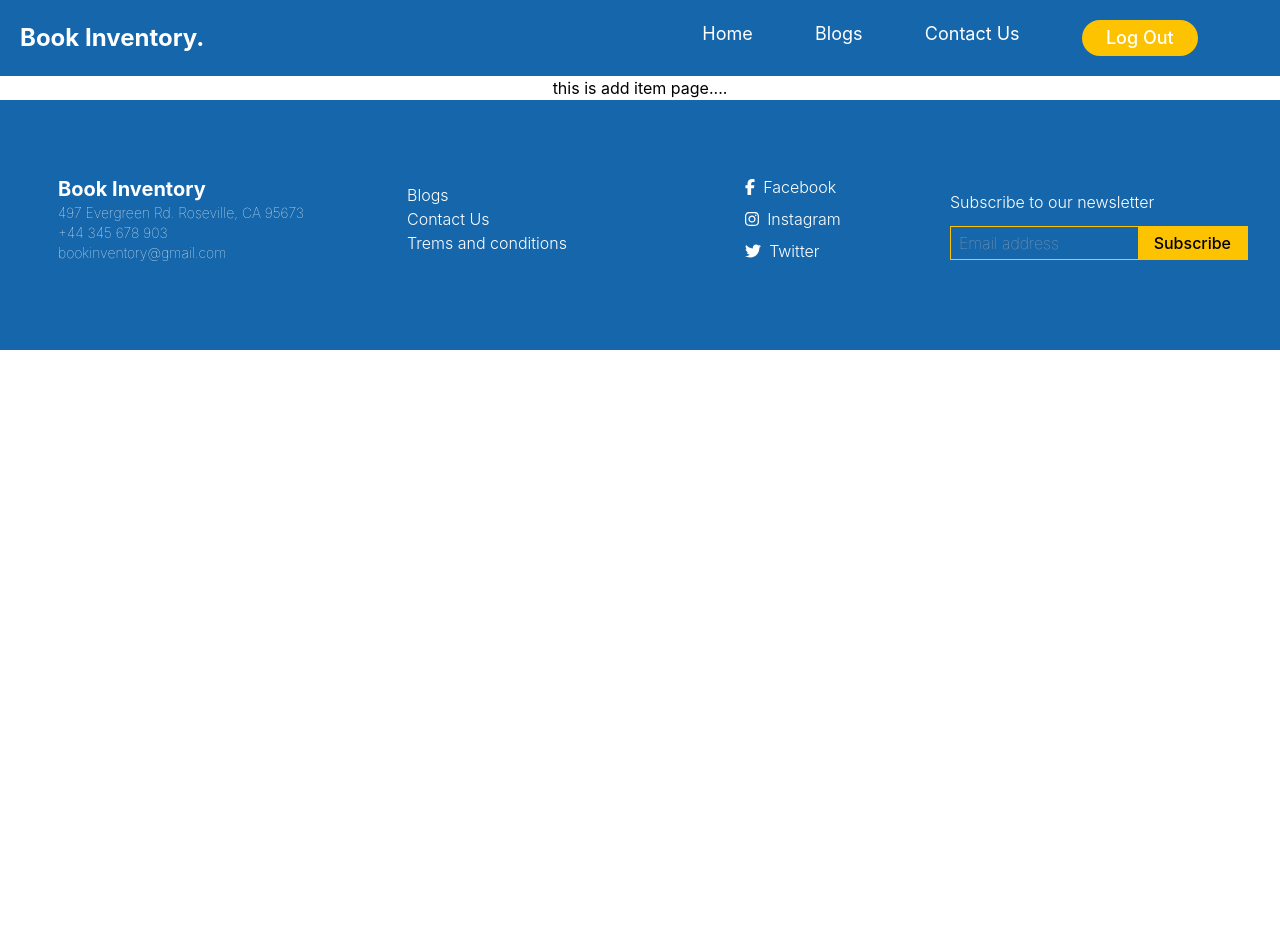
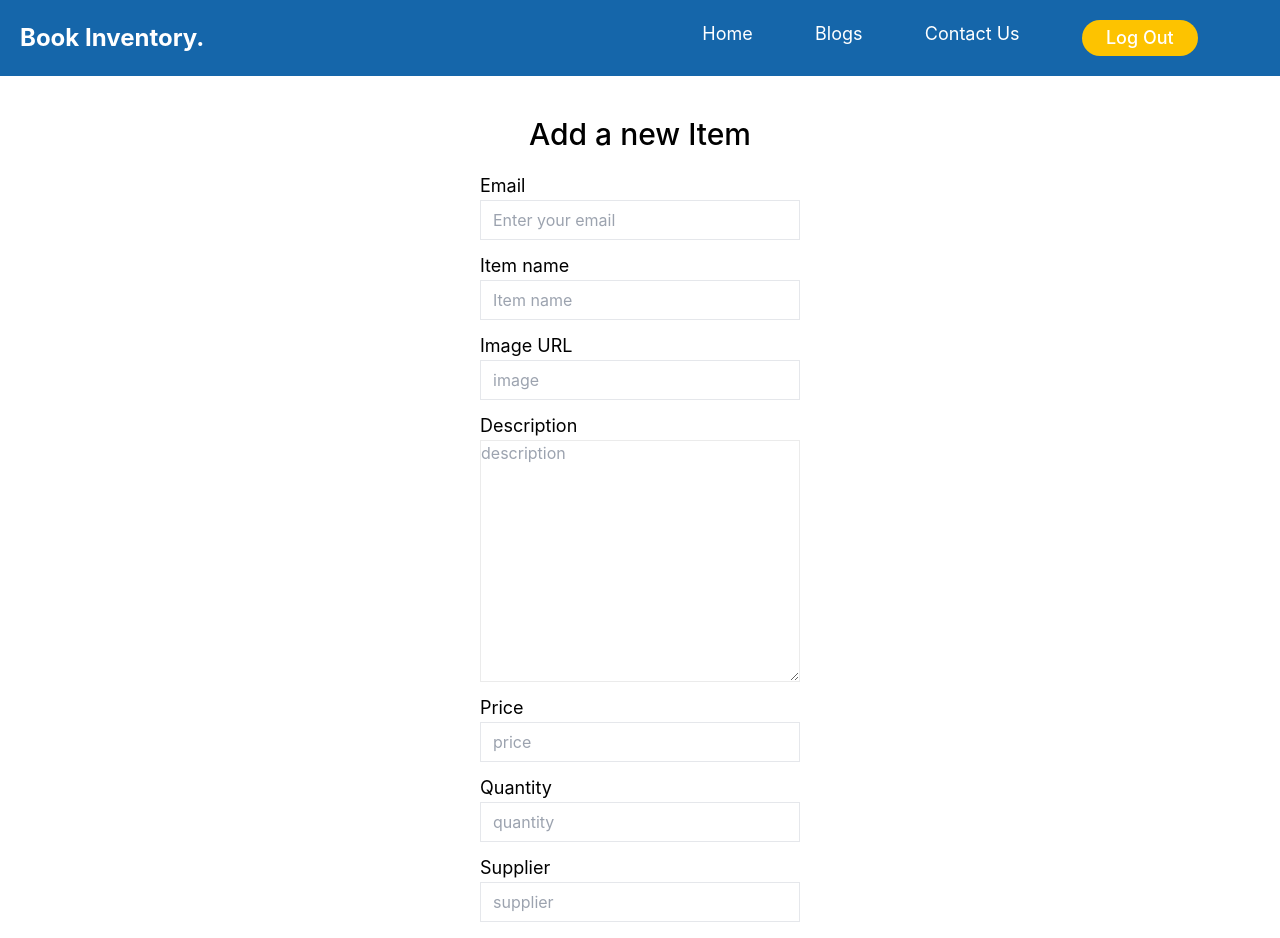
Before and after one commit to rakibul0310/book--inventory-client-side, a React (Create React App) app: page /inventory/additem in a window 1280 px wide. Shown: the top 938 px of the page. Before the commit the page ends 800 px from the top, so only its background shows below. Built offline with nearby package versions, Linux system fonts and the light colour scheme; no server answers; sample sign-in values are in the browser's storage.

Commit message:
add ite oparetion added

```diff
--- a/src/components/AddItem/AddItem.js
+++ b/src/components/AddItem/AddItem.js
@@ -1,9 +1,78 @@
-import React from 'react';
+import React, { useState } from 'react';
 
 const AddItem = () => {
+    const [email, setEmail] = useState('');
+    const [itemName, setItemName] = useState('');
+    const [image, setImage] = useState('');
+    const [description, setDescription] = useState('');
+    const [price, setPrice] = useState(0);
+    const [quantity, setQuantity] = useState(0);
+    const [supllier, setSupplier] = useState('');
+    const [sold, setSold] = useState('');
+
+    const handleEmail = (e) => {
+        setEmail(e.target.value)
+    }
+    const handleItemName = (e) => {
+        setItemName(e.target.value)
+    }
+    const handleImage = (e) => {
+        setImage(e.target.value)
+    }
+    const handleDescription = (e) => {
+        setDescription(e.target.value)
+    }
+    const handlePrice = (e) => {
+        setPrice(parseFloat(e.target.value))
+    }
+    const handleQuantity = (e) => {
+        setQuantity(parseInt(e.target.value))
+    }
+    const handleSupplier = (e) => {
+        setSupplier(e.target.value)
+    }
+    const handleSold = (e) => {
+        setSold(e.target.value)
+    }
+
+    const handleAddItem = (e) => {
+        e.preventDefault();
+        const newItem = { email, itemName, image, description, price, quantity, supllier, sold }
+        fetch('http://localhost:5000/additem', {
+            method: 'POST',
+            headers: {
+                "content-type": 'application/json'
+            },
+            body: JSON.stringify(newItem),
+        })
+            .then(res => res.json())
+            .then(data => console.log(data))
+
+        // e.target.reset();
+    }
+
     return (
-        <div>
-            this is add item page....
+        <div className='flex flex-col justify-center items-center my-10'>
+            <h2 className='text-3xl font-medium'>Add a new Item</h2>
+            <form onSubmit={handleAddItem} className='flex flex-col w-3/4 md:w-1/4'>
+                <label className='text-lg mt-5 text-left' htmlFor="email">Email</label>
+                <input onBlur={handleEmail} className='h-10 pl-3 outline-[#1566AA] border-[1px] border-gray-200' type="email" name="email" id="email" placeholder='Enter your email' required />
+                <label className='text-lg mt-3 text-left' htmlFor="name">Item name</label>
+                <input onBlur={handleItemName} className='h-10 pl-3 outline-[#1566AA] border-[1px] border-gray-200' type="text" name="name" id="name" placeholder='Item name' required />
+                <label className='text-lg mt-3 text-left' htmlFor="image">Image URL</label>
+                <input onBlur={handleImage} className='h-10 pl-3 outline-[#1566AA] border-[1px] border-gray-200' type="text" name="image" id="image" placeholder='image' required />
+                <label className='text-lg mt-3 text-left' htmlFor="description">Description</label>
+                <textarea onBlur={handleDescription} className='outline-[#1566AA] border-[1px] border-[#EBEBEB]' name="description" id="description" cols="30" rows="10" placeholder='description' required></textarea>
+                <label className='text-lg mt-3 text-left' htmlFor="price">Price</label>
+                <input onBlur={handlePrice} className='h-10 pl-3 outline-[#1566AA] border-[1px] border-gray-200' type="number" name="price" id="price" placeholder='price' required />
+                <label className='text-lg mt-3 text-left' htmlFor="quantity">Quantity</label>
+                <input onBlur={handleQuantity} className='h-10 pl-3 outline-[#1566AA] border-[1px] border-gray-200' type="number" name="quantity" id="quantity" placeholder='quantity' required />
+                <label className='text-lg mt-3 text-left' htmlFor="supplier">Supplier</label>
+                <input onBlur={handleSupplier} className='h-10 pl-3 outline-[#1566AA] border-[1px] border-gray-200' type="text" name="supplier" id="supplier" placeholder='supplier' required />
+                <label className='text-lg mt-3 text-left' htmlFor="sold">Sold</label>
+                <input onBlur={handleSold} className='h-10 pl-3 outline-[#1566AA] border-[1px] border-gray-200' type="text" name="sold" id="sold" placeholder='sold' required />
+                <input className='my-5 px-6 py-1 bg-green-500/70 hover:bg-green-500 text-white text-lg font-semibold cursor-pointer' type="submit" value="ADD ITEM" />
+            </form>
         </div>
     );
 };
--- a/src/components/InventorySingleItem/InventorySingleItem.js
+++ b/src/components/InventorySingleItem/InventorySingleItem.js
@@ -76,7 +76,7 @@ const InventorySingleItem = () => {
                 <h2 className='text-3xl text-green-500/70 font-bold mb-3 mt-8'>Restock The Item</h2>
                 <form className='flex w-3/4 md:w-1/4' onSubmit={handleRestock}>
                     <div className='flex border-[1px] border-[#1566AA] p-0 w-fit h-fit mt-3'>
-                        <input className='md:w-1/2 lg:w-full m-0 pl-2 bg-transparent text-gray-900 font-thin border-0 outline-none' type="number" name="quantity" id="quantity" placeholder='Enter quantity you want to restock' required />
+                        <input className='md:w-1/2 lg:w-full m-0 pl-2 bg-transparent text-gray-900 font-thin border-0 outline-none' type="number" name="quantity" id="quantity" placeholder='Quantity you want to restock' required />
                         <input className='px-6 py-1 bg-[#1567aab6] hover:bg-[#1566AA] text-white duration-500 text-lg font-medium cursor-pointer' type="submit" value="Restock" />
                     </div>
                 </form>
```
